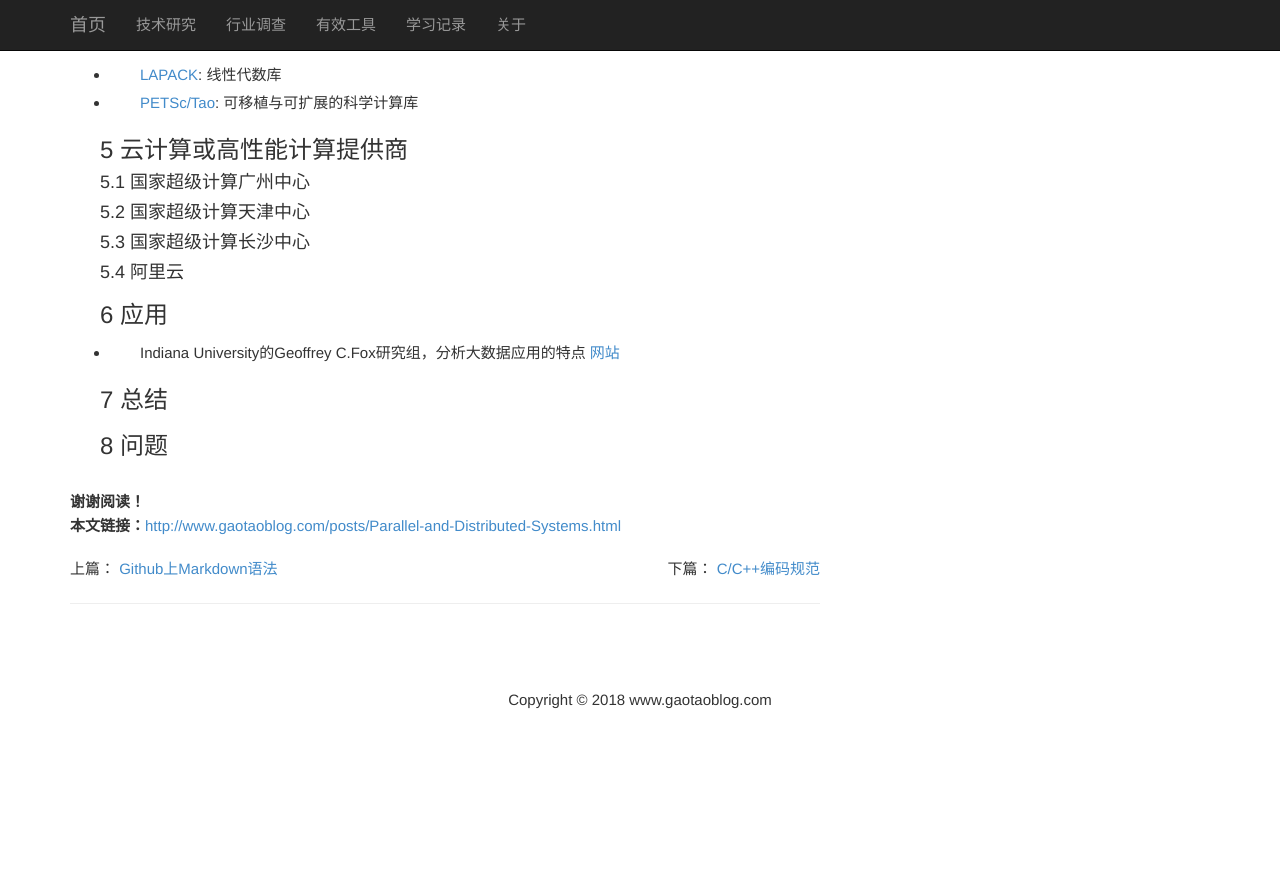
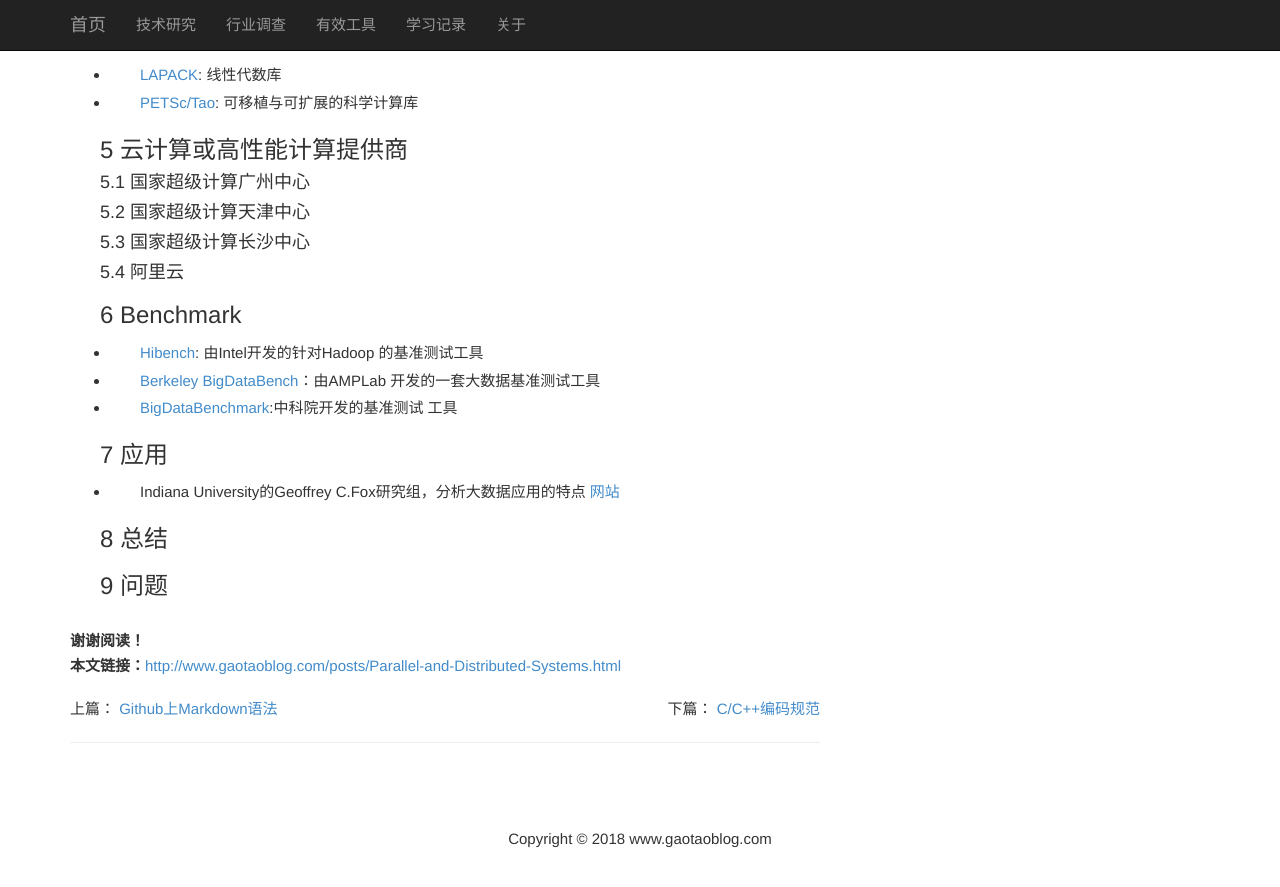
Before and after one commit to taogaocn/taogaocn, a Jekyll site: the page built from _posts/2018/2018-5-17-Parallel-and-Distributed-Systems.md, in a window 1280 px wide and 900 px high, scrolled down 1628 px. Shown: the top 887 px of the window. Built offline with Jekyll 4.4.1, drawn with Linux system fonts in a browser that asks for light colours; comment, search, counter and statistics services are not loaded; before the commit the page ends 2388 px from its top, so only the background shows below that.

Commit message:
Add benchmarks.

```diff
--- a/_posts/2018/2018-5-17-Parallel-and-Distributed-Systems.md
+++ b/_posts/2018/2018-5-17-Parallel-and-Distributed-Systems.md
@@ -73,9 +73,17 @@ tags: [并行处理,分布式处理,云计算,高性能计算,大数据分析]
 #### 5.3 国家超级计算长沙中心
 #### 5.4 阿里云
 
-### 6 应用
+### 6 Benchmark
+* [Hibench](https://github.com/intel-hadoop/HiBench): 由Intel开发的针对Hadoop
+的基准测试工具
+* [Berkeley BigDataBench](https://amplab.cs.berkeley.edu/benchmark/)：由AMPLab
+开发的一套大数据基准测试工具
+* [BigDataBenchmark](http://prof.ict.ac.cn/publications/):中科院开发的基准测试
+工具
+
+### 7 应用
 * Indiana University的Geoffrey C.Fox研究组，分析大数据应用的特点 [网站](http://www.spidal.org/)
 
-### 7 总结
+### 8 总结
 
-### 8 问题
+### 9 问题
```
